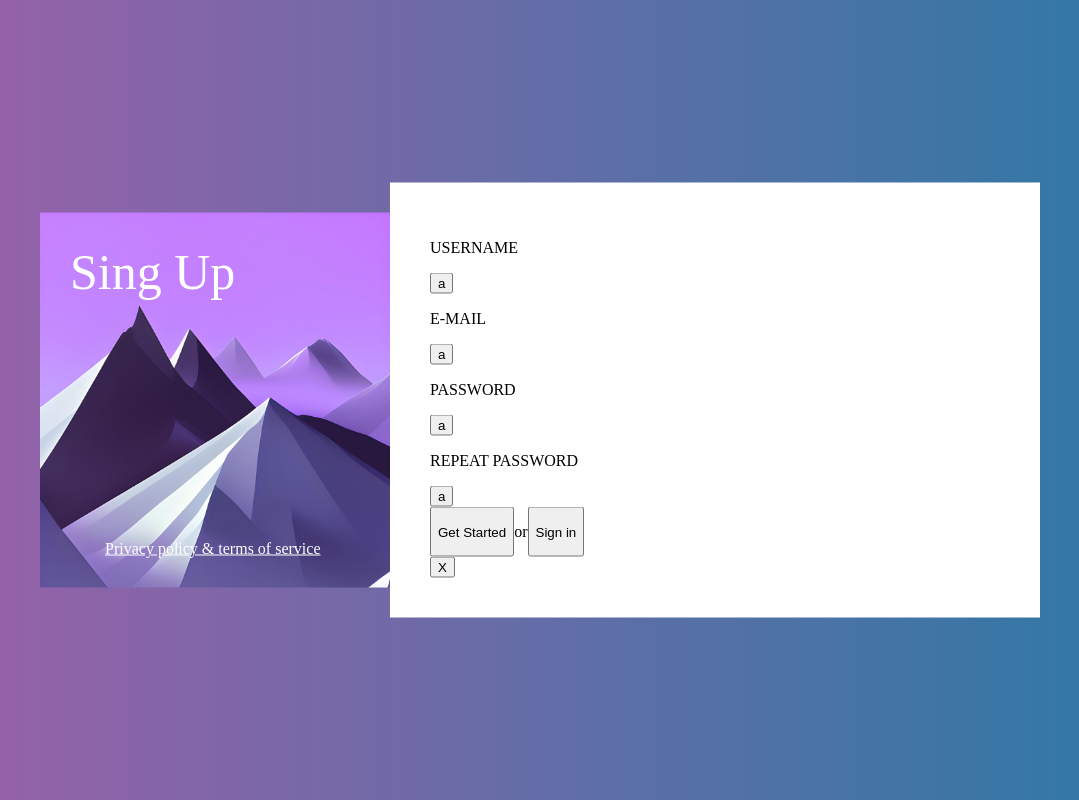
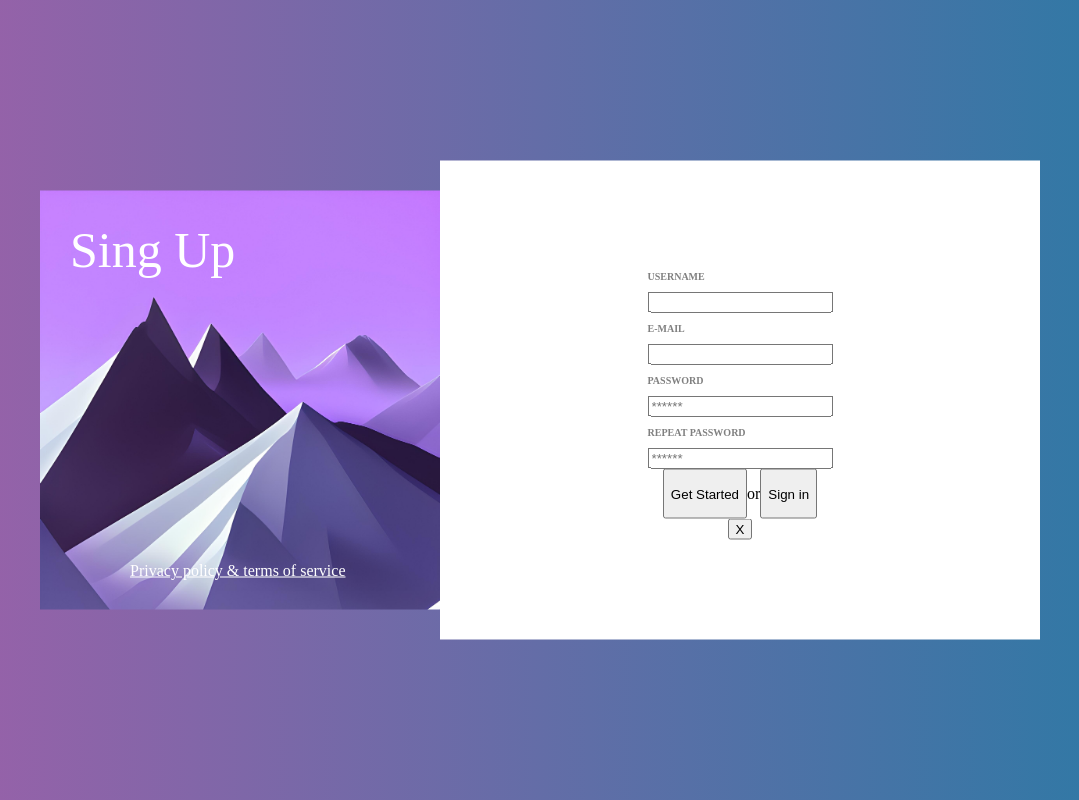
Before and after one commit to eXcipial/registration, a website: page index.html in a window 1280 px wide. Shown: the whole page, without its empty margins (100-1179 px from the left). Drawn offline with Linux system fonts and the light colour scheme.

Commit message:
in progress

```diff
--- a/CSS/main.css
+++ b/CSS/main.css
@@ -17,12 +17,19 @@
     background-size: cover;
     margin-top: 30px;
     margin-bottom: 30px;
-    width: 35%;
+    width: 40%;
     position: relative;}
 .form {
     background-color: white;
-    padding: 40px;
-    width: calc(65% - 80px);
+    width: 60%;
+    padding-top: 100px;
+    padding-bottom: 100px;
+    flex-wrap: wrap;
+    justify-content: center;
+    align-items: center;
+    display: flex;
+    flex-direction: column;
+
 }
 
 .button_zone {
@@ -38,6 +45,9 @@
     width: 220px;
     position: fixed;
     bottom: 60px;
-    left: calc((350px - 220px) /2);
-    color: white;
-    }
+    left: calc((400px - 220px) /2);
+    color: white;}
+.label {
+    font-weight: bold;
+    font-size: 10px;
+    color: grey;}
--- a/index.html
+++ b/index.html
@@ -23,20 +23,20 @@
             </div>
             <div class="form">
                 <div>
-                    <p>USERNAME</p>
-                    <button>a</button>
+                    <p class="label">USERNAME</p>
+                    <input type="text" placeholder="" name="username" required>
                 </div>
                 <div>
-                    <p>E-MAIL</p>
-                    <button>a</button>
+                    <p class="label">E-MAIL</p>
+                    <input type="text" placeholder="" name="email" required>
                 </div>
                 <div>
-                    <p>PASSWORD</p>
-                    <button>a</button>
+                    <p class="label">PASSWORD</p>
+                    <input type="password" placeholder="******" name="psw" required>
                 </div>
                 <div>
-                    <p>REPEAT PASSWORD</p>
-                    <button>a</button>
+                    <p class="label">REPEAT PASSWORD</p>
+                    <input type="password" placeholder="******" name="psw" required>
                 </div>
                 <div class="button_zone">
                     <button class="btn1">Get Started</button>
```
